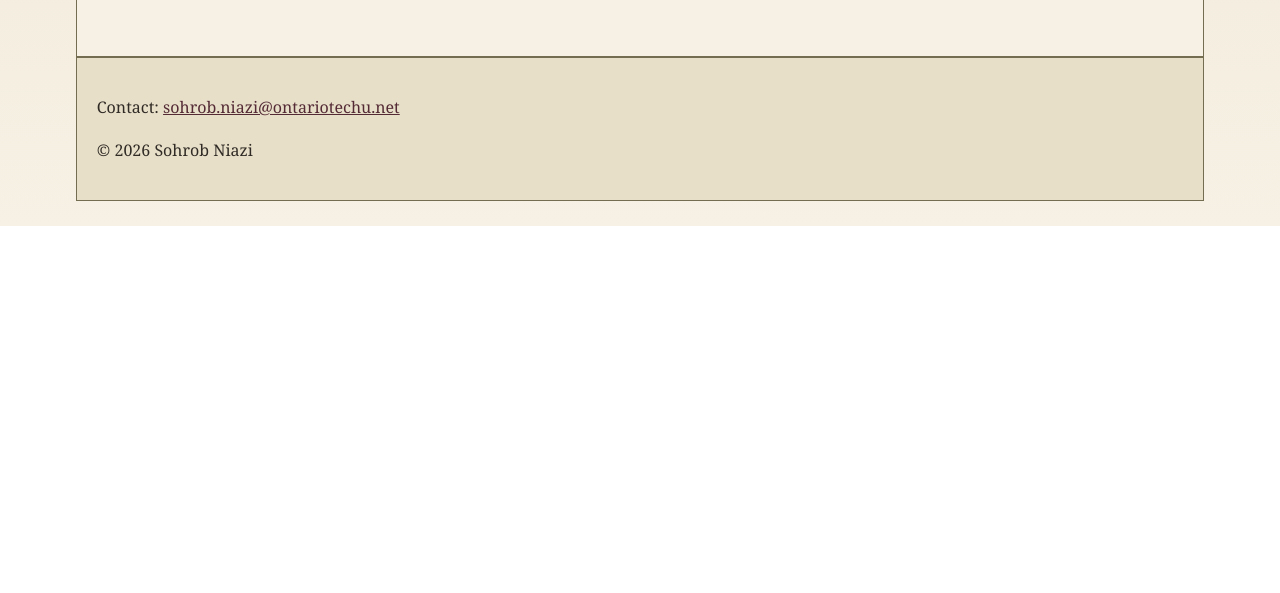
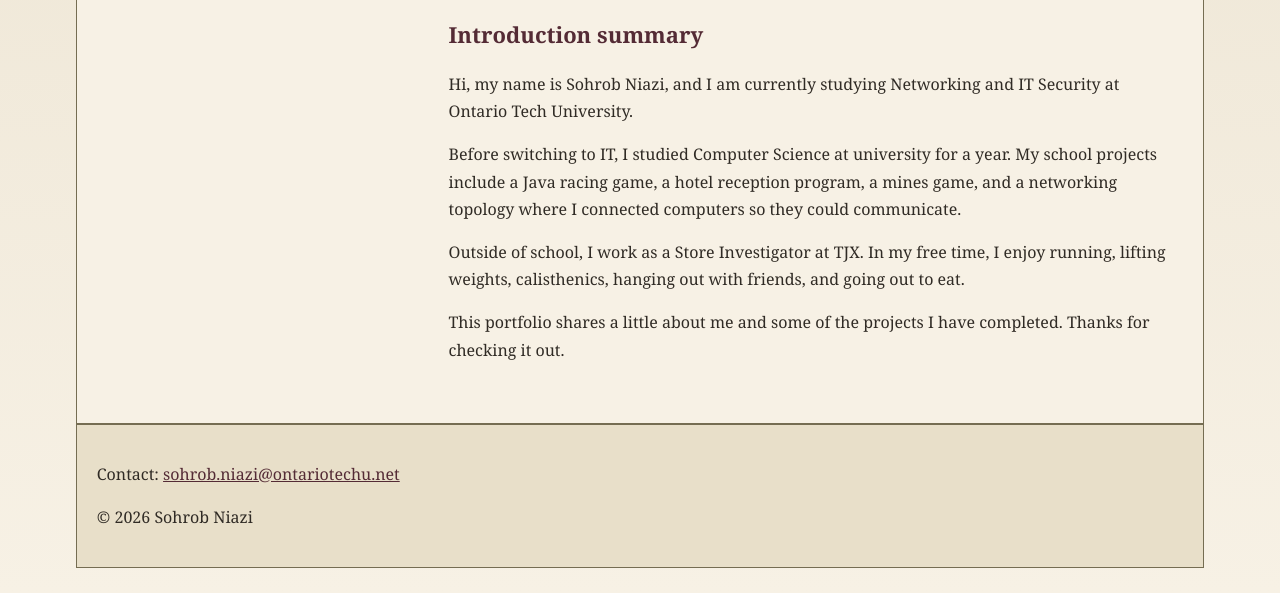
Before and after one commit to Sohrob416/sohrob-portfolio, a plain HTML site: page about.html in a window 1280 px wide. Shown: the part 1654-2247 px from the top of the page. Before the commit the page ends 1880 px from the top, so only its background shows below. Drawn offline with Linux system fonts and the light colour scheme.

Commit message:
Add written introduction below video

```diff
--- a/about.html
+++ b/about.html
@@ -32,7 +32,11 @@
 <video controls poster="media/video-poster.jpg" preload="auto">
 <source src="media/introduction.mp4" type="video/mp4">
 Your browser does not support this video. <a href="media/introduction.mp4">Download my introduction video</a>.
-</video>
+</video><h3>Introduction summary</h3>
+<p>Hi, my name is Sohrob Niazi, and I am currently studying Networking and IT Security at Ontario Tech University.</p>
+<p>Before switching to IT, I studied Computer Science at university for a year. My school projects include a Java racing game, a hotel reception program, a mines game, and a networking topology where I connected computers so they could communicate.</p>
+<p>Outside of school, I work as a Store Investigator at TJX. In my free time, I enjoy running, lifting weights, calisthenics, hanging out with friends, and going out to eat.</p>
+<p>This portfolio shares a little about me and some of the projects I have completed. Thanks for checking it out.</p>
 </section></article>
 </div>
 <footer><p>Contact: <a href="mailto:sohrob.niazi@ontariotechu.net">sohrob.niazi@ontariotechu.net</a></p>
```
